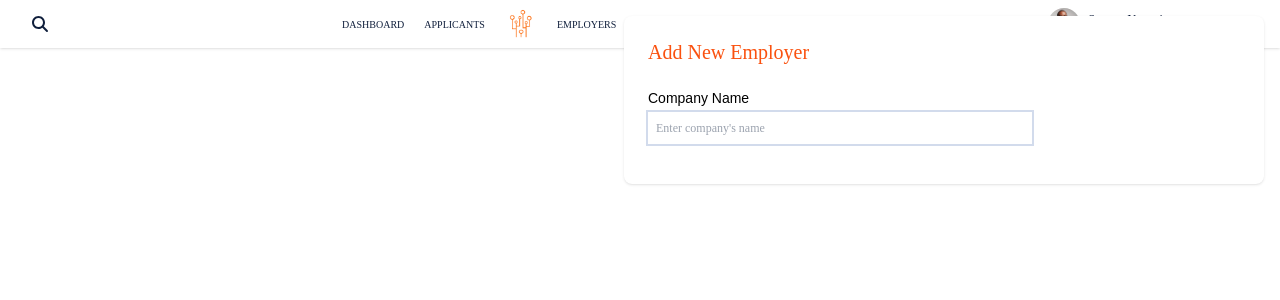
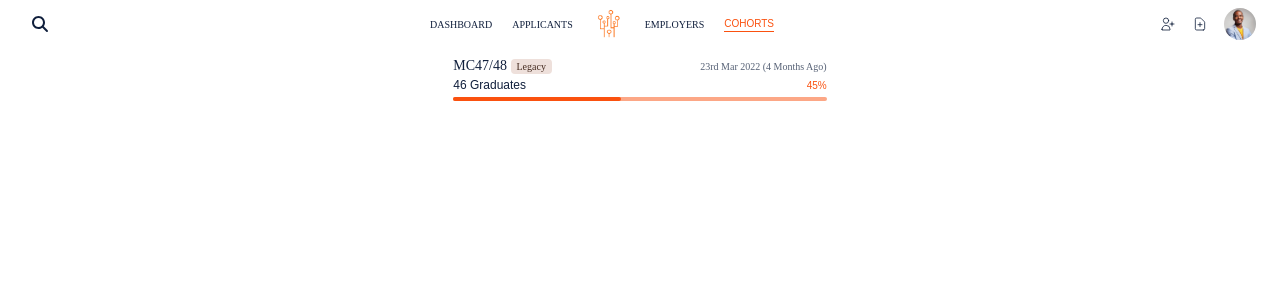
Before and after one commit to YomZsamora/job-board-frontend, a React (Create React App) app: page /outcomes/cohorts in a window 1280 px wide. Shown: the top 300 px of the page. Built offline with nearby package versions, Linux system fonts and the light colour scheme; sample sign-in values are in the browser's storage.

Commit message:
Complete design for Cohort List card. Splitting components.

```diff
--- a/src/components/UIElements/modals/BulkUploadModal.js
+++ b/src/components/UIElements/modals/BulkUploadModal.js
@@ -37,8 +37,8 @@ function BulkUploadModal({showBulkUpload}) {
                     setUploadResponse(response.data.message)
                     setUploadFail(false);
                     setcohortDoesntExist(false);
+                    setUploadPreloader(false);
                     setUploadSuccess(true)
-                    setUploadPreloader(false);
                 } else if(response.data.status === 422){
                     // Failed to find cohort
                     console.log(response);
@@ -50,6 +50,7 @@ function BulkUploadModal({showBulkUpload}) {
                     setUploadResponse(res)
                     setcohortDoesntExist(true);
                     setUploadSuccess(false);
+                    setUploadFail(false);
                     setUploadPreloader(false);
                 } else {
                     // Default errors with - Duplicates
@@ -58,6 +59,7 @@ function BulkUploadModal({showBulkUpload}) {
                     setUploadFail(true)
                     setUploadSuccess(false)
                     setUploadPreloader(false);
+                    setcohortDoesntExist(false);
                 }
             })
             .catch(e => {
@@ -69,9 +71,9 @@ function BulkUploadModal({showBulkUpload}) {
 
     return (
         <div id="top-right-modal" data-modal-placement="top-right" tabIndex="-1" class=" overflow-y-auto overflow-x-hidden fixed top-0 right-0 left-0 z-50 w-full md:inset-0 h-modal md:h-full justify-end items-start flex">
-            <div className="fixed inset-0 bg-primary-light bg-opacity-10 transition-opacity"></div>
+            <div className="fixed inset-0 bg-primary-light bg-opacity-20 transition-opacity"></div>
             <div className="overflow-y-auto mr-4 w-1/3">
-                <div class="relative w-full max-w-2xl h-full md:h-auto overflow-hidden shadow-xl transform transition-all sm:my-4 sm:max-w-lg sm:w-full">
+                <div class="relative w-full max-w-2xl h-full md:h-auto shadow transform transition-all sm:my-4 sm:max-w-lg sm:w-full">
                     <form onSubmit={uploadFile}>
                         <div className="bg-white px-4 pt-5 pb-4 sm:p-6 sm:pb-4">
                             <div>
--- a/src/components/navbar/Navbar.js
+++ b/src/components/navbar/Navbar.js
@@ -27,7 +27,7 @@ function Navbar({user, logout, showBulkUpload}) {
 
     return (
         <div>
-            <nav className="flex items-center justify-between shadow text-primary relative px-4">
+            <nav className="flex items-center justify-between text-primary relative px-4">
                 <div className="flex items-center">
                     <FontAwesomeIcon className="h-4 w-4 ml-4" icon="magnifying-glass" />
                 </div>
@@ -69,10 +69,6 @@ function Navbar({user, logout, showBulkUpload}) {
                             <button onClick={toggleProfileDropdown} type="button" className="flex text-sm rounded-full items-center">
                             <span className="sr-only">Open user menu</span>
                             <img className="h-8 w-8 rounded-full" src="/images/avatar.jpeg" alt="logo" />
-                            <span className="flex-grow flex flex-col pl-2 text-left leading-none">
-                                <span className="text-xs text-nunito-semiBold">Samora Yommie</span>
-                                <span className="text-[11px] text-nunito-light">samora.yommie@moringaschool.com</span>
-                            </span>
                             </button>
                         </div>
                         { toggleDropdown ? <NavbarDropdown user={user} signOut={signOut} /> : "" }
--- a/src/components/navbar/NavbarDropdown.js
+++ b/src/components/navbar/NavbarDropdown.js
@@ -8,7 +8,7 @@ function NavbarDropdown({user, signOut}) {
 
     return (
         <div>
-            <div className="origin-top-right absolute right-0 mt-2 w-full rounded-md shadow-lg py-1 bg-white ring-1 ring-secondary ring-opacity-5 focus:outline-none">
+            <div className="origin-top-right absolute right-0 mt-2 w-36 rounded-md shadow-lg py-1 bg-white ring-1 ring-secondary ring-opacity-5 focus:outline-none">
                 <a href="" className="block px-4 py-2 text-xs text-primary hover:bg-primary-light cursor-pointer">Invite Colleagues</a>
                 <a href="" className="block px-4 py-2 text-xs text-primary hover:bg-primary-light cursor-pointer">Settings</a>
                 <a onClick={handleClick} className="block px-4 py-2 text-xs text-primary hover:bg-primary-light cursor-pointer">Sign out</a>
--- a/src/components/outcomes/cohorts/Cohorts.js
+++ b/src/components/outcomes/cohorts/Cohorts.js
@@ -1,6 +1,7 @@
 
-import React, { useState }from 'react';
+import React from 'react';
 import { Helmet } from 'react-helmet';
+import { FontAwesomeIcon } from '@fortawesome/react-fontawesome'
 // Import NavBar from '../navbar/Navbar.js'
 
 function Cohorts() {
@@ -10,29 +11,31 @@ function Cohorts() {
                 <title>Cohorts | Moringa Job-Board </title>
             </Helmet>
 
-            <div id="top-right-modal" data-modal-placement="top-right" tabindex="-1" class=" overflow-y-auto overflow-x-hidden fixed top-0 right-0 left-0 z-50 w-full md:inset-0 h-modal md:h-full justify-end items-start flex">
-                <div class="relative p-4 w-full max-w-2xl h-full md:h-auto">
-
-                    <div class="relative bg-white rounded-lg shadow dark:bg-gray-700 p-6">
-
-                        <div class="flex justify-between items-center mb-6">
-                            <h3 className="text-xl leading-6 text-nunito-bold text-secondary" id="modal-title">Add New Employer</h3>
-                            <button type="button" class="text-primary hover:text-alert-danger-dark rounded-lg text-sm p-1.5 ml-auto inline-flex items-center" >
-                                {/* <FontAwesomeIcon icon="fa-solid fa-xmark" /> */}
-                            </button>
-                        </div>
-
-                        <div className="mb-4">
-                            <label className="block text-sm mb-1">Company Name</label>
-                            <input
-                                className="w-96 text-xs text-primary ring-2 ring-primary-light py-2 px-2 text-nunito-light focus:outline-none focus:ring-2 focus:ring-secondary"
-                                type="text"
-                                autoComplete="off"
-                                placeholder="Enter company's name"
-                                id="password"
-                                name="password" />
+            <div>
+                <div className="flex flex-wrap -m-4">
+                    <div className="sm:w-1/4 md:w-1/3 p-4"></div>
+                    <div className="sm:w-1/4 md:w-1/3 p-4">
+                        {/* CohortList Component Here */}
+                        <div>
+                            <div className="">
+                                <div className="hover:bg-primary/5 px-4 py-2 cursor-pointer">
+                                    <div className="flex justify-between items-center">
+                                        <p className="text-primary text-nunito-semiBold text-sm">MC47/48 <span class="bg-badge-legacy-light text-badge-legacy-dark text-[10px] text-nunito-semiBold mr-2 px-1.5 py-0.5 rounded">Legacy</span></p>
+                                        <span className="text-[10px] text-nunito-light text-primary/70">23rd Mar 2022 (4 Months Ago)</span>
+                                    </div>
+                                    <div className="flex justify-between mb-1 items-end">
+                                        <span className="text-primary text-xs">46 Graduates</span>
+                                        <span className="text-secondary  text-[10px]">45%</span>
+                                    </div>
+                                    <div className="w-full bg-secondary/50 rounded-full h-1 dark:bg-gray-700">
+                                        <div className="bg-secondary h-1 rounded-full" style={{width: 45 + '%'}}></div>
+                                    </div>
+                                </div>
+                            </div>
                         </div>
                     </div>
+                    <div className="sm:w-1/4 md:w-1/3 p-4"></div>
+                    <div className="sm:w-1/4 md:w-1/3 p-4"></div>
                 </div>
             </div>
 
--- a/src/index.css
+++ b/src/index.css
@@ -71,8 +71,9 @@ body {
 }
 
 .selected {
-  border-bottom: 1px solid #101f3c;
+  border-bottom: 1px solid #fa510f;
   font-family: 'NunitoBold', sans-serif;
+  color: #fa510f;
 }
 
 .primary.svg-loader{
--- a/tailwind.config.js
+++ b/tailwind.config.js
@@ -8,6 +8,7 @@ module.exports = {
     colors: {
       white: '#ffffff',
       gray: "#F0F0F0",
+      'gray-dark': '#6C7583',
       primary: '#101f3c',
       secondary: '#fa510f',
       'primary-light': '#d2dbec',
@@ -26,6 +27,12 @@ module.exports = {
       'alert-primary': {
         'dark': '#203D88',
         'light': '#C0DCFD',
+      },
+      badge: {
+        'legacy-light': '#EEE0DB',
+        'legacy-dark':'#442A1F',
+        'flatiron-light': '#E8DFEE',
+        'flatiron-dark': '#412653',
       }
     }
   },
```
